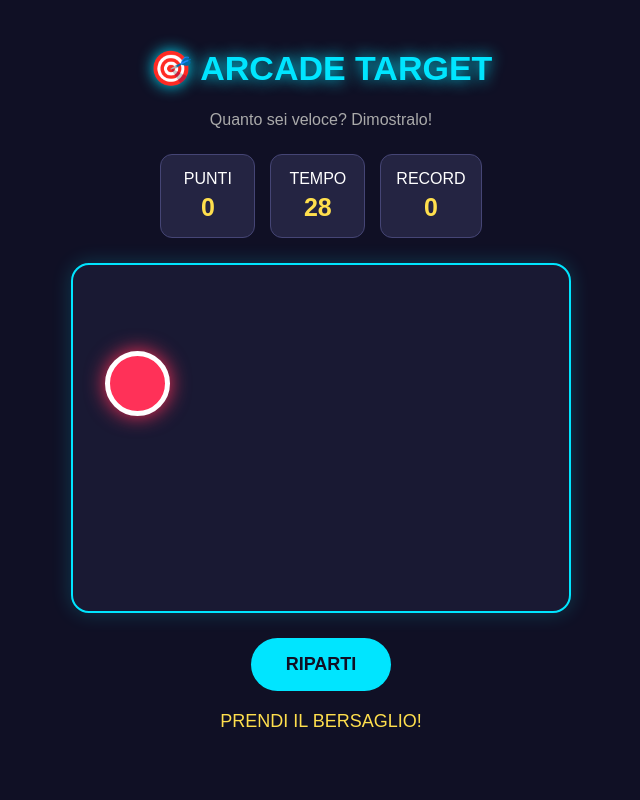
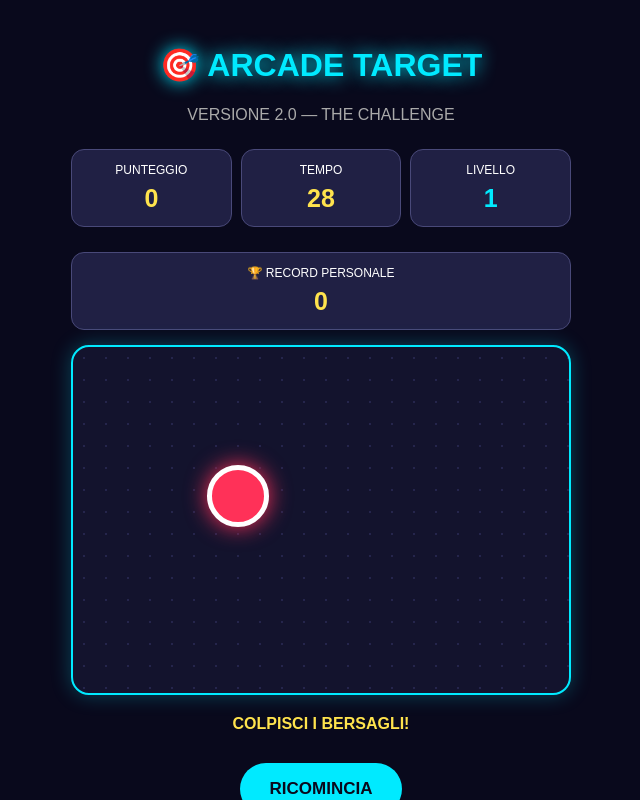
Before and after one commit to LelloKawasaki17-cell/arcade-target, a plain HTML site: page index.html in a window 1280 px wide. Both pictures are taken after a click on the button "INIZIA A GIOCARE". Shown: the top 800 px of the page, without its empty margins (319-959 px from the left). Drawn offline with Linux system fonts and the light colour scheme.

Commit message:
Update index.html
Arcade Target versione 2.0.

```diff
--- a/index.html
+++ b/index.html
@@ -8,25 +8,23 @@
 
 <meta charset="UTF-8">
 
-<meta name="viewport" content="width=device-width, initial-scale=1.0">
+<meta name="viewport" content="width=device-width, initial-scale=1">
 
-<title>Arcade Target</title>
+<title>Arcade Target 2.0</title>
 
 <style>
 
-* {
-
-  box-sizing: border-box;
-
-}
+* { box-sizing: border-box; }
 
 body {
 
   margin: 0;
 
+  padding: 25px 15px;
+
   min-height: 100vh;
 
-  background: #101025;
+  background: #09091c;
 
   color: white;
 
@@ -34,49 +32,45 @@ body {
 
   text-align: center;
 
-  padding: 25px 15px;
-
 }
 
 h1 {
 
-  color: #00e5ff;
+  color: #00eaff;
 
-  font-size: 34px;
+  font-size: 32px;
 
-  text-shadow: 0 0 15px #00e5ff;
+  text-shadow: 0 0 18px #00eaff;
 
 }
 
-.subtitle {
-
-  color: #aaa;
-
-}
+.subtitle { color: #aaa; }
 
 .stats {
 
-  display: flex;
+  display: grid;
 
-  justify-content: center;
+  grid-template-columns: repeat(3, 1fr);
 
-  gap: 15px;
+  gap: 9px;
 
-  margin: 25px 0;
+  max-width: 500px;
+
+  margin: 25px auto 15px;
 
 }
 
 .stat {
 
-  background: #242442;
+  background: #202044;
 
-  border: 1px solid #454575;
+  border: 1px solid #494979;
 
-  border-radius: 12px;
+  border-radius: 13px;
 
-  padding: 15px;
+  padding: 13px 5px;
 
-  min-width: 95px;
+  font-size: 12px;
 
 }
 
@@ -84,11 +78,17 @@ h1 {
 
   display: block;
 
+  color: #ffe34d;
+
   font-size: 25px;
 
-  color: #ffdf4d;
+  margin-top: 7px;
 
-  margin-top: 5px;
+}
+
+#level {
+
+  color: #00eaff;
 
 }
 
@@ -104,35 +104,35 @@ h1 {
 
   margin: auto;
 
-  background: #191933;
+  overflow: hidden;
 
-  border: 2px solid #00e5ff;
+  background:
+
+    radial-gradient(circle, #25254c 1px, transparent 1px);
+
+  background-size: 22px 22px;
+
+  background-color: #13132d;
+
+  border: 2px solid #00eaff;
 
   border-radius: 18px;
 
-  overflow: hidden;
-
-  box-shadow: 0 0 20px #00e5ff33;
+  box-shadow: 0 0 20px #00eaff44;
 
 }
 
-#target {
-
-  display: none;
+.target {
 
   position: absolute;
 
-  width: 65px;
+  width: 62px;
 
-  height: 65px;
+  height: 62px;
 
   border-radius: 50%;
 
   border: 5px solid white;
-
-  background: #ff3158;
-
-  box-shadow: 0 0 20px #ff3158;
 
   cursor: pointer;
 
@@ -140,43 +140,79 @@ h1 {
 
 }
 
-#target:active {
+.red {
 
-  transform: scale(0.85);
+  background: #ff3158;
+
+  box-shadow: 0 0 22px #ff3158;
+
+}
+
+.gold {
+
+  background: #ffdf30;
+
+  box-shadow: 0 0 25px #ffdf30;
+
+  border-color: #fff5b0;
+
+}
+
+#message {
+
+  min-height: 28px;
+
+  margin: 20px 0 5px;
+
+  color: #ffe34d;
+
+  font-weight: bold;
 
 }
 
 button.start {
 
-  margin-top: 25px;
+  margin: 15px auto;
 
-  padding: 16px 35px;
+  padding: 16px 30px;
 
   border: none;
 
   border-radius: 30px;
 
-  background: #00e5ff;
+  background: #00eaff;
 
-  color: #101025;
+  color: #09091c;
 
-  font-size: 18px;
+  font-size: 17px;
 
   font-weight: bold;
 
-  cursor: pointer;
+}
+
+button:active { transform: scale(.96); }
+
+#sound {
+
+  background: #29294a;
+
+  color: white;
+
+  border: 1px solid #555;
+
+  border-radius: 20px;
+
+  padding: 10px 18px;
 
 }
 
-#message {
+.legend {
 
-  margin-top: 20px;
+  color: #bbb;
 
-  color: #ffdf4d;
+  font-size: 13px;
 
-  font-size: 18px;
-
-  min-height: 25px;
+  line-height: 2;
 
 }
 
@@ -188,13 +224,13 @@ button.start {
 
 <h1>🎯 ARCADE TARGET</h1>
 
-<p class="subtitle">Quanto sei veloce? Dimostralo!</p>
+<p class="subtitle">VERSIONE 2.0 — THE CHALLENGE</p>
 
 <div class="stats">
 
   <div class="stat">
 
-    PUNTI
+    PUNTEGGIO
 
     <strong id="score">0</strong>
 
@@ -210,7 +246,19 @@ button.start {
 
   <div class="stat">
 
-    RECORD
+    LIVELLO
+
+    <strong id="level">1</strong>
+
+  </div>
+
+</div>
+
+<div class="stats">
+
+  <div class="stat" style="grid-column:span 3">
+
+    🏆 RECORD PERSONALE
 
     <strong id="best">0</strong>
 
@@ -220,13 +268,33 @@ button.start {
 
 <div id="arena">
 
-  <button id="target" aria-label="Colpisci il bersaglio"></button>
+  <button id="target" class="target red"
+
+    aria-label="Colpisci il bersaglio"
+
+    style="display:none"></button>
 
 </div>
 
-<button class="start" id="start">INIZIA A GIOCARE</button>
+<div id="message">Sei pronto alla sfida?</div>
 
-<div id="message">Premi INIZIA per giocare!</div>
+<button class="start" id="start">
+
+  INIZIA A GIOCARE
+
+</button>
+
+<br>
+
+<button id="sound">🔊 AUDIO ON</button>
+
+<p class="legend">
+
+  🔴 Bersaglio rosso: +1 punto<br>
+
+  🟡 Bersaglio dorato: +5 punti
+
+</p>
 
 <script>
 
@@ -234,29 +302,67 @@ let score = 0;
 
 let time = 30;
 
+let level = 1;
+
+let playing = false;
+
 let timer;
 
 let movement;
 
-let playing = false;
+let soundOn = true;
 
-let best = Number(localStorage.getItem("arcadeBest")) || 0;
+let audio;
+
+let best = Number(
+
+  localStorage.getItem("arcadeBest")
+
+) || 0;
+
+const arena = document.getElementById("arena");
+
+const target = document.getElementById("target");
 
 const scoreDisplay = document.getElementById("score");
 
 const timeDisplay = document.getElementById("time");
 
+const levelDisplay = document.getElementById("level");
+
 const bestDisplay = document.getElementById("best");
-
-const target = document.getElementById("target");
-
-const arena = document.getElementById("arena");
 
 const message = document.getElementById("message");
 
-const startButton = document.getElementById("start");
+bestDisplay.textContent = best;
 
-bestDisplay.textContent = best;
+function playSound(frequency, duration) {
+
+  if (!soundOn) return;
+
+  try {
+
+    audio = audio || new AudioContext();
+
+    const oscillator = audio.createOscillator();
+
+    const gain = audio.createGain();
+
+    oscillator.connect(gain);
+
+    gain.connect(audio.destination);
+
+    oscillator.frequency.value = frequency;
+
+    gain.gain.value = 0.08;
+
+    oscillator.start();
+
+    oscillator.stop(audio.currentTime + duration);
+
+  } catch (error) {}
+
+}
 
 function moveTarget() {
 
@@ -264,13 +370,19 @@ function moveTarget() {
 
   const maxY = arena.clientHeight - target.offsetHeight;
 
-  const x = Math.random() * maxX;
+  target.style.left = Math.random() * maxX + "px";
 
-  const y = Math.random() * maxY;
+  target.style.top = Math.random() * maxY + "px";
 
-  target.style.left = x + "px";
+  const special = Math.random() < 0.20;
 
-  target.style.top = y + "px";
+  target.className = special
+
+    ? "target gold"
+
+    : "target red";
+
+  target.dataset.points = special ? "5" : "1";
 
 }
 
@@ -284,15 +396,19 @@ function startGame() {
 
   time = 30;
 
+  level = 1;
+
   playing = true;
 
   scoreDisplay.textContent = score;
 
   timeDisplay.textContent = time;
 
-  message.textContent = "PRENDI IL BERSAGLIO!";
+  levelDisplay.textContent = level;
 
-  startButton.textContent = "RIPARTI";
+  message.textContent = "COLPISCI I BERSAGLI!";
+
+  document.getElementById("start").textContent = "RICOMINCIA";
 
   target.style.display = "block";
 
@@ -306,15 +422,53 @@ function startGame() {
 
     timeDisplay.textContent = time;
 
-    if (time <= 0) {
-
-      endGame();
-
-    }
+    if (time <= 0) endGame();
 
   }, 1000);
 
 }
+
+function updateLevel() {
+
+  const newLevel = Math.floor(score / 10) + 1;
+
+  if (newLevel > level) {
+
+    level = newLevel;
+
+    levelDisplay.textContent = level;
+
+    message.textContent = "🔥 LIVELLO " + level + "!";
+
+    playSound(700, 0.15);
+
+    clearInterval(movement);
+
+    const speed = Math.max(300, 1000 - (level - 1) * 100);
+
+    movement = setInterval(moveTarget, speed);
+
+  }
+
+}
+
+target.addEventListener("click", () => {
+
+  if (!playing) return;
+
+  const points = Number(target.dataset.points);
+
+  score += points;
+
+  scoreDisplay.textContent = score;
+
+  playSound(points === 5 ? 950 : 550, 0.08);
+
+  moveTarget();
+
+  updateLevel();
+
+});
 
 function endGame() {
 
@@ -326,7 +480,11 @@ function endGame() {
 
   target.style.display = "none";
 
-  startButton.textContent = "GIOCA ANCORA";
+  document.getElementById("start").textContent =
+
+    "GIOCA ANCORA";
+
+  playSound(250, 0.35);
 
   if (score > best) {
 
@@ -336,29 +494,35 @@ function endGame() {
 
     bestDisplay.textContent = best;
 
-    message.textContent = "🏆 NUOVO RECORD! Punti: " + score;
+    message.textContent =
+
+      "🏆 NUOVO RECORD! " + score + " PUNTI!";
 
   } else {
 
-    message.textContent = "PARTITA FINITA! Punti: " + score;
+    message.textContent =
+
+      "PARTITA FINITA! " + score + " PUNTI!";
 
   }
 
 }
 
-target.addEventListener("click", () => {
+document.getElementById("start")
 
-  if (!playing) return;
+  .addEventListener("click", startGame);
 
-  score++;
+document.getElementById("sound")
 
-  scoreDisplay.textContent = score;
+  .addEventListener("click", () => {
 
-  moveTarget();
+    soundOn = !soundOn;
 
-});
+    document.getElementById("sound").textContent =
 
-startButton.addEventListener("click", startGame);
+      soundOn ? "🔊 AUDIO ON" : "🔇 AUDIO OFF";
+
+  });
 
 </script>
 
```
